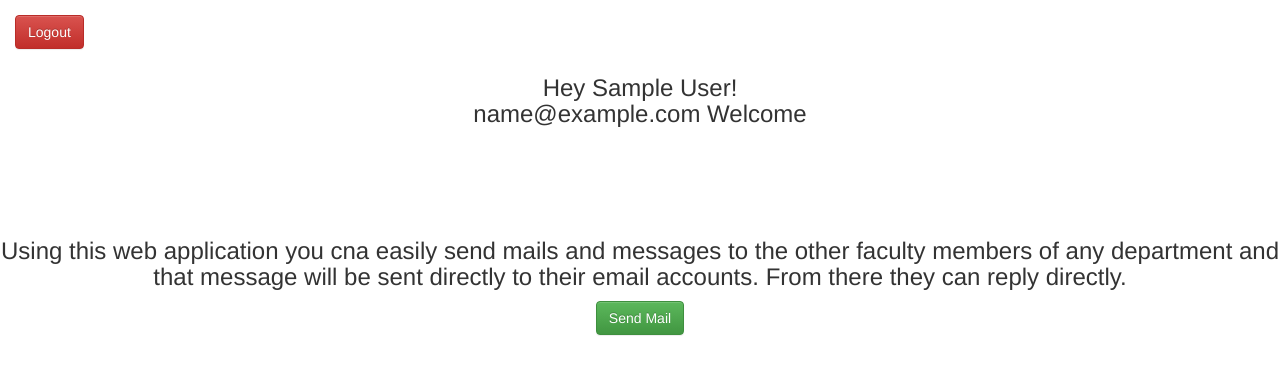
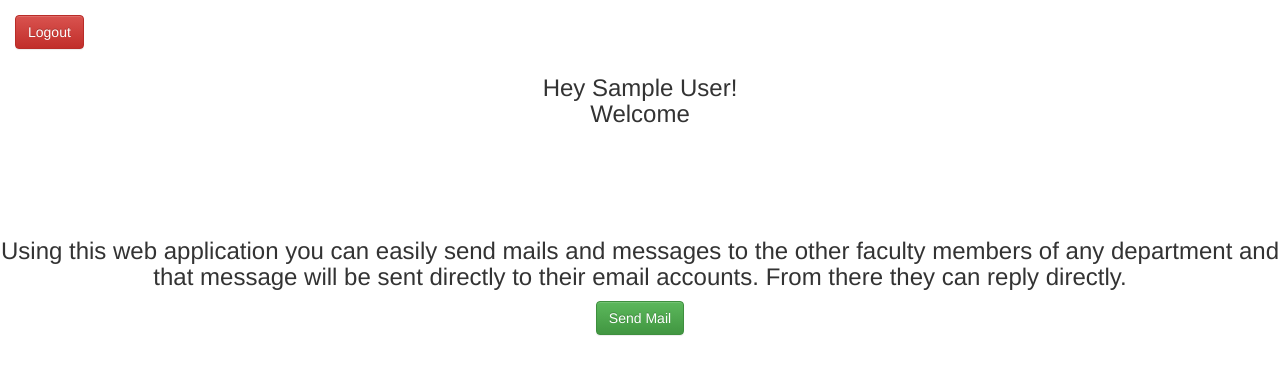
Before and after one commit to DESHRAJ/easyComm, a Django app: page /profile in a window 1280 px wide. Shown: the top 375 px of the page. Run offline with Django 3.2, Linux system fonts and the light colour scheme; the visitor is signed in with stand-in values (Sample User, id 1); parts of the project's set-up code (start-up, migrations or seed data) failed here and were passed over; some libraries are stand-ins or nearby versions.

Commit message:
changes in the profile template

```diff
--- a/easycomm/settings.py
+++ b/easycomm/settings.py
@@ -110,6 +110,6 @@ EMAIL_USE_TLS = True
 EMAIL_HOST = 'smtp.gmail.com'
 EMAIL_PORT = 587
 EMAIL_HOST_USER = 'deshrajdry@gmail.com'
-# EMAIL_HOST_PASSWORD = 'LOL'
+EMAIL_HOST_PASSWORD = 'LOL'
 # EMAIL_HOST_PASSWORD = 'youAretryingToBeClever'
 SESSION_SERIALIZER = 'django.contrib.sessions.serializers.JSONSerializer'
--- a/easycomm/templates/profile.html
+++ b/easycomm/templates/profile.html
@@ -28,8 +28,8 @@
   }
 </script>
 <br><br>
-    <center><h3>Hey {{user.first_name}} {{ user.last_name }}!<br>{{ user.email }} Welcome </h3>
-    <br><br><br><br><h3>Using this web application you cna easily send mails and messages to the other faculty members of any department and that message will be sent directly to their email accounts. From there they can reply directly.</h3>
+    <center><h3>Hey {{user.first_name}} {{ user.last_name }}!<br> Welcome </h3>
+    <br><br><br><br><h3>Using this web application you can easily send mails and messages to the other faculty members of any department and that message will be sent directly to their email accounts. From there they can reply directly.</h3>
 		<div class="form-group">
 		  <label class="col-md-4 control-label" for="send"></label>
 		  <div class="col-md-4">
```
Also changed, not shown: 2 other files.
